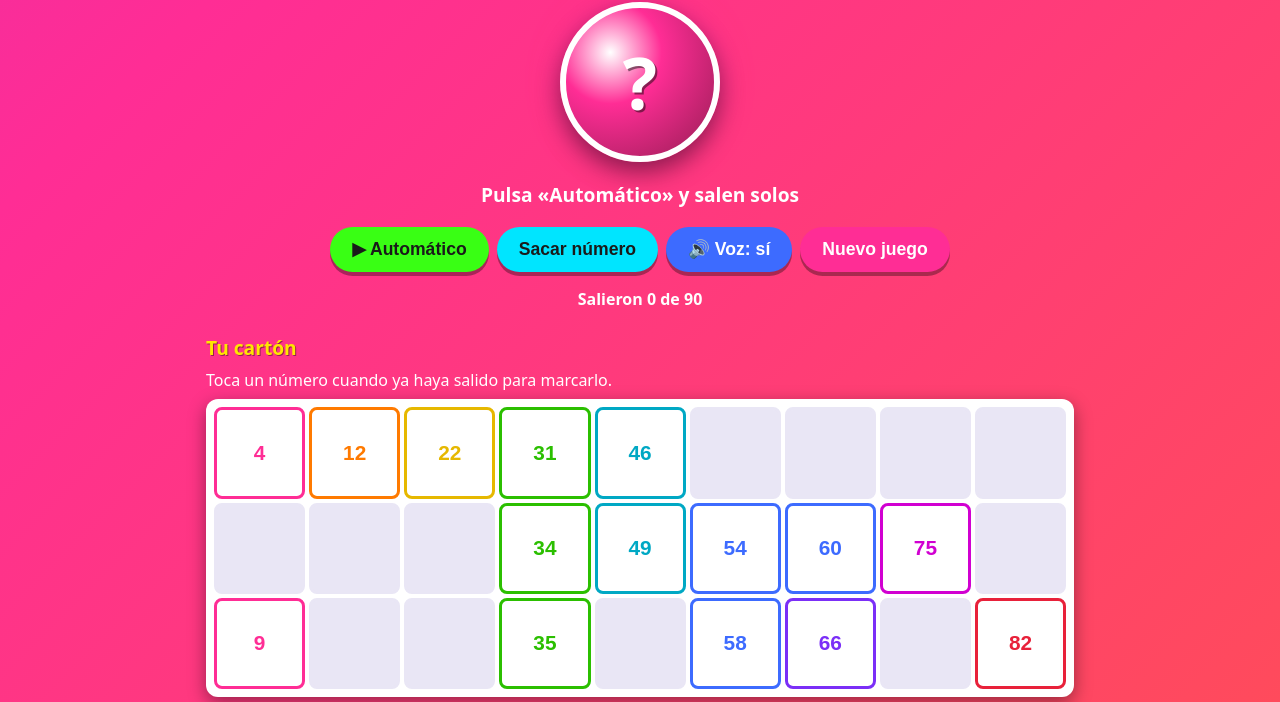
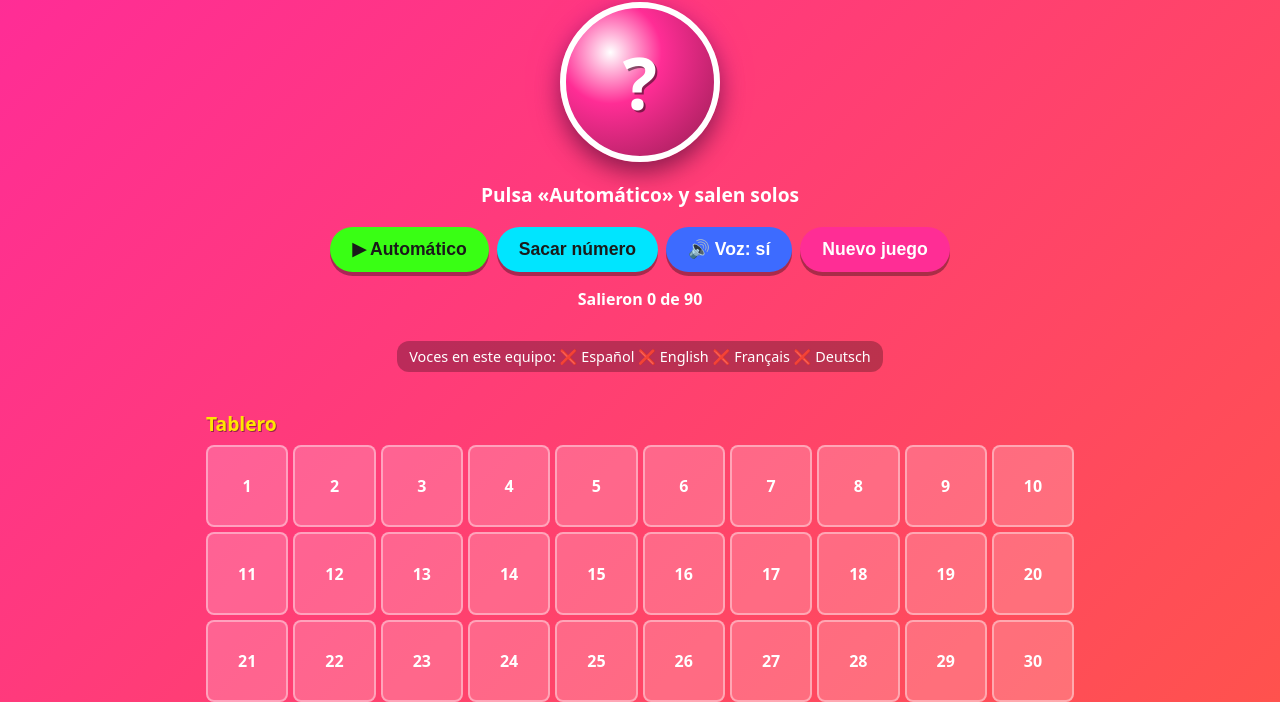
Before and after one commit to rubenlopez2002/nuevaweb_tallerAWS_Kiro, a plain HTML site: page index.html in a window 1280 px wide. Shown: the part 90-792 px from the top of the page. Drawn offline with Linux system fonts and the light colour scheme.

Commit message:
Remove bingo card; show which voices (es/en/fr/de) the device has

```diff
--- a/index.html
+++ b/index.html
@@ -20,14 +20,7 @@
         <button id="reset" class="secondary">Nuevo juego</button>
       </div>
       <p class="count">Salieron <span id="count">0</span> de 90</p>
-    </section>
-
-    <section>
-      <h2>Tu cartón</h2>
-      <p class="hint">Toca un número cuando ya haya salido para marcarlo.</p>
-      <div id="card" class="card"></div>
-      <div id="win" class="win" aria-live="assertive"></div>
-      <div class="buttons"><button id="newcard">Nuevo cartón</button></div>
+      <p id="voices" class="voices"></p>
     </section>
 
     <section>
--- a/script.js
+++ b/script.js
@@ -19,19 +19,17 @@
   var autoBtn = document.getElementById("auto");
   var resetBtn = document.getElementById("reset");
   var voiceBtn = document.getElementById("voice");
-  var cardEl = document.getElementById("card");
-  var newCardBtn = document.getElementById("newcard");
-  var winEl = document.getElementById("win");
+  var voicesInfo = document.getElementById("voices");
 
   function colorOf(n) { return COLORS[Math.floor((n - 1) / 10)]; }
 
   // ---- Voz masculina en 4 idiomas: español, inglés, francés, alemán ----
   var voiceOn = true;
   var LANGS = [
-    { code: "es", tag: "es-ES" },
-    { code: "en", tag: "en-US" },
-    { code: "fr", tag: "fr-FR" },
-    { code: "de", tag: "de-DE" }
+    { code: "es", name: "Español" },
+    { code: "en", name: "English" },
+    { code: "fr", name: "Français" },
+    { code: "de", name: "Deutsch" }
   ];
   var MALE = new RegExp([
     "pablo", "jorge", "raul", "raúl", "enrique", "diego", "carlos", "miguel", "juan", "andres", "andrés",
@@ -41,17 +39,23 @@
   var voices = {}; // código de idioma -> voz elegida
 
   function pickVoices() {
-    if (!("speechSynthesis" in window)) return;
+    if (!("speechSynthesis" in window)) {
+      voicesInfo.textContent = "Este navegador no tiene voz.";
+      return;
+    }
     var all = window.speechSynthesis.getVoices();
+    var parts = [];
     LANGS.forEach(function (L) {
-      var list = all.filter(function (v) { return v.lang.toLowerCase().indexOf(L.code) === 0; });
+      var list = all.filter(function (v) { return v.lang.toLowerCase().replace("_", "-").indexOf(L.code) === 0; });
       voices[L.code] = list.filter(function (v) { return MALE.test(v.name); })[0] || list[0] || null;
+      parts.push((voices[L.code] ? "✅ " : "❌ ") + L.name);
     });
+    voicesInfo.textContent = "Voces en este equipo: " + parts.join("  ");
   }
   if ("speechSynthesis" in window) {
-    pickVoices();
     window.speechSynthesis.onvoiceschanged = pickVoices;
   }
+  pickVoices();
 
   // Dice el número: primero español, luego inglés, francés y alemán.
   // Si el equipo no tiene voz para un idioma, se salta ese idioma.
@@ -73,119 +77,6 @@
   function isSpeaking() {
     return "speechSynthesis" in window && window.speechSynthesis.speaking;
   }
-
-  // ---- Cartón de bingo (3 filas x 9 columnas, 15 números) ----
-  var card = null;      // card[fila][col] = número o 0
-  var marked = {};      // número -> true
-  var lineDone = {};    // fila -> true
-
-  // Cartón válido: 5 números por fila, 1 a 3 por columna.
-  // Columna 0 = 1-9, columna 1 = 10-19, ..., columna 8 = 80-90.
-  function generateCard() {
-    while (true) {
-      var counts = [];
-      var c, r, total = 0;
-      for (c = 0; c < 9; c++) { counts.push(1); total++; }
-      while (total < 15) {
-        c = Math.floor(Math.random() * 9);
-        if (counts[c] < 3) { counts[c]++; total++; }
-      }
-      var rows = [[], [], []];
-      var grid = [[0, 0, 0, 0, 0, 0, 0, 0, 0], [0, 0, 0, 0, 0, 0, 0, 0, 0], [0, 0, 0, 0, 0, 0, 0, 0, 0]];
-      var rowCount = [0, 0, 0];
-      var ok = true;
-      for (c = 0; c < 9 && ok; c++) {
-        // elegir en qué filas va cada número de esta columna
-        var rowIdx = [0, 1, 2].sort(function () { return Math.random() - 0.5; }).slice(0, counts[c]).sort();
-        // elegir los números de la columna, de menor a mayor
-        var lo = c === 0 ? 1 : c * 10;
-        var hi = c === 8 ? 90 : c * 10 + 9;
-        var pool = [];
-        for (var x = lo; x <= hi; x++) pool.push(x);
-        pool.sort(function () { return Math.random() - 0.5; });
-        var nums = pool.slice(0, counts[c]).sort(function (a, b) { return a - b; });
-        for (var k = 0; k < rowIdx.length; k++) {
-          grid[rowIdx[k]][c] = nums[k];
-          rowCount[rowIdx[k]]++;
-        }
-      }
-      for (r = 0; r < 3; r++) if (rowCount[r] !== 5) ok = false;
-      if (ok) return grid;
-    }
-  }
-
-  function renderCard() {
-    cardEl.innerHTML = "";
-    for (var r = 0; r < 3; r++) {
-      for (var c = 0; c < 9; c++) {
-        var n = card[r][c];
-        var cell = document.createElement("button");
-        cell.type = "button";
-        cell.className = "ccell" + (n ? "" : " blank");
-        if (n) {
-          cell.textContent = n;
-          cell.dataset.n = n;
-          cell.style.setProperty("--c", colorOf(n));
-          if (marked[n]) cell.classList.add("mark");
-        } else {
-          cell.disabled = true;
-          cell.setAttribute("aria-hidden", "true");
-        }
-        cardEl.appendChild(cell);
-      }
-    }
-  }
-
-  function newCard() {
-    card = generateCard();
-    marked = {};
-    lineDone = {};
-    winEl.textContent = "";
-    winEl.classList.remove("show");
-    renderCard();
-  }
-
-  function announce(text) {
-    winEl.textContent = text;
-    winEl.classList.remove("show");
-    void winEl.offsetWidth;
-    winEl.classList.add("show");
-  }
-
-  function checkWin() {
-    var total = 0;
-    for (var r = 0; r < 3; r++) {
-      var rowMarked = 0;
-      for (var c = 0; c < 9; c++) {
-        var n = card[r][c];
-        if (n && marked[n]) { rowMarked++; total++; }
-      }
-      if (rowMarked === 5 && !lineDone[r]) {
-        lineDone[r] = true;
-        if (total < 15) announce("🎉 ¡LÍNEA!");
-      }
-    }
-    if (total === 15) {
-      announce("🏆 ¡BINGO!");
-      setAuto(false);
-    }
-  }
-
-  cardEl.addEventListener("click", function (e) {
-    var cell = e.target.closest(".ccell");
-    if (!cell || cell.classList.contains("blank")) return;
-    var n = Number(cell.dataset.n);
-    if (drawn.indexOf(n) === -1) {
-      cell.classList.remove("nope");
-      void cell.offsetWidth;
-      cell.classList.add("nope");
-      statusEl.textContent = "El " + n + " todavía no ha salido";
-      return;
-    }
-    if (marked[n]) { delete marked[n]; cell.classList.remove("mark"); }
-    else { marked[n] = true; cell.classList.add("mark"); }
-    checkWin();
-  });
 
   // ---- Tablero y juego ----
   function buildBoard() {
@@ -241,7 +132,6 @@
     drawBtn.disabled = false;
     autoBtn.disabled = false;
     buildBoard();
-    newCard();
   }
 
   function draw() {
@@ -285,7 +175,6 @@
   drawBtn.addEventListener("click", draw);
   autoBtn.addEventListener("click", function () { setAuto(!running); });
   resetBtn.addEventListener("click", reset);
-  newCardBtn.addEventListener("click", newCard);
   voiceBtn.addEventListener("click", function () {
     voiceOn = !voiceOn;
     voiceBtn.textContent = voiceOn ? "🔊 Voz: sí" : "🔇 Voz: no";
--- a/style.css
+++ b/style.css
@@ -116,44 +116,4 @@ button:disabled { opacity: .5; cursor: not-allowed; }
   * { animation: none !important; }
 }
 
-
-/* Cartón de bingo */
-.hint { margin: 0 0 8px; }
-.card {
-  display: grid;
-  grid-template-columns: repeat(9, 1fr);
-  gap: 4px;
-  padding: 8px;
-  border-radius: 12px;
-  background: #fff;
-  box-shadow: 0 6px 18px #0006;
-}
-.ccell {
-  aspect-ratio: 1; padding: 0; border-radius: 8px;
-  font-size: 1.3rem; font-weight: 900;
-  background: #fff; color: var(--c, #333);
-  border: 3px solid var(--c, #333);
-  box-shadow: none;
-  position: relative;
-}
-.ccell.blank { background: #e9e6f5; border-color: #e9e6f5; opacity: 1; cursor: default; }
-.ccell.mark { background: var(--c); color: #fff; }
-.ccell.mark::after {
-  content: ""; position: absolute; left: 8%; right: 8%; top: 50%;
-  height: 4px; border-radius: 2px; background: #fff; transform: rotate(-35deg);
-  box-shadow: 0 0 3px #0008;
-}
-.ccell.nope { animation: shake .35s; }
-@keyframes shake {
-  25% { transform: translateX(-5px); } 75% { transform: translateX(5px); }
-}
-.win {
-  text-align: center; font-size: 2.2rem; font-weight: 900; min-height: 0;
-  color: var(--yellow); text-shadow: 3px 3px 0 var(--purple);
-}
-.win.show { animation: in .5s cubic-bezier(.2, 1.6, .4, 1); margin: 10px 0; }
-#newcard { background: var(--green); color: #1a1a1a; }
-
-@media (max-width: 500px) {
-  .ccell { font-size: .85rem; border-width: 2px; }
-}
+.voices { font-size: .9rem; background: #0004; border-radius: 12px; padding: 6px 12px; display: inline-block; }
```
Also changed, not shown: 1 other file.
